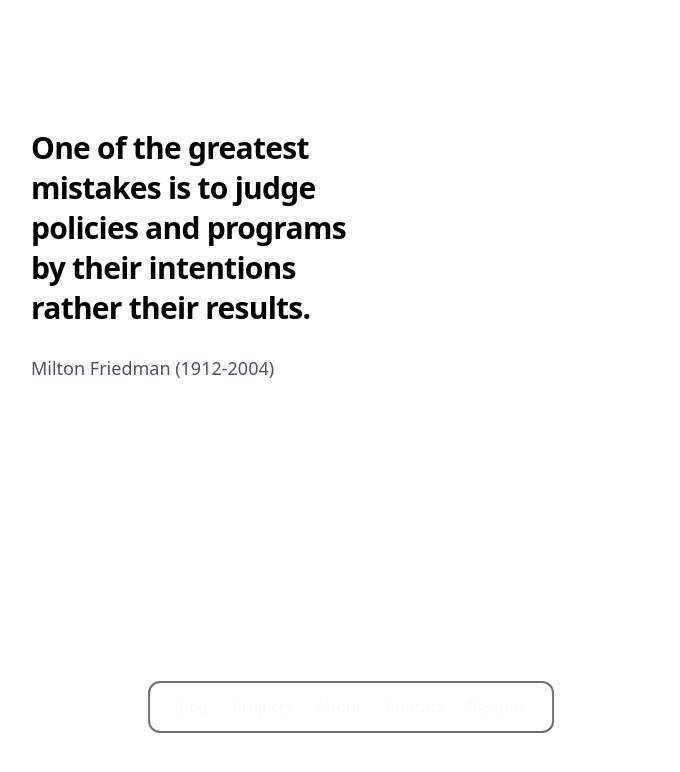
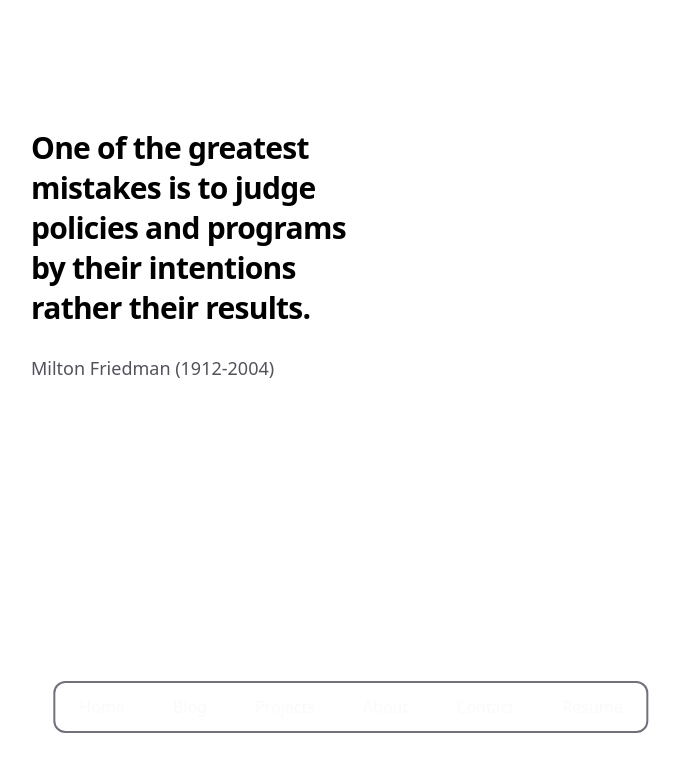
Before and after one commit to nflpurnama/naufal-portfolio, a Next.js app: page / in a window 1280 px wide. Shown: the top 772 px of the page, without its empty margins (289-969 px from the left). Built offline with nearby package versions, Linux system fonts and the light colour scheme.

Commit message:
[DEV] create navbar

```diff
--- a/src/components/navbar/navbar.tsx
+++ b/src/components/navbar/navbar.tsx
@@ -5,8 +5,8 @@ export function Navbar(){
     return (
         <nav className="fixed bottom-1/12 left-1/2 -translate-x-1/2 z-50
         border-2 border-zinc-500
-        rounded-xl px-6 py-3">
-        <ul className="flex gap-6 mx-auto">
+        rounded-xl">
+        <ul className="flex mx-auto">
           {NAVIGATION_LINKS.map(link => (
             <li key={link.href}>
               <NavbarLink href={link.href} label={link.label} />
--- a/src/components/navbar/navbarlink.tsx
+++ b/src/components/navbar/navbarlink.tsx
@@ -2,6 +2,6 @@ import Link from "next/link"
 
 export function NavbarLink({ label, href }: { label: string, href: string }){
     return(
-        <Link className="text-neutral-50" href={href}>{label}</Link>
+        <Link className="px-6 py-3 block text-neutral-50 hover:bg-neutral-500 hover:text-black rounded-md" href={href}>{label}</Link>
     )
 }
--- a/src/configs/navigation.ts
+++ b/src/configs/navigation.ts
@@ -1,6 +1,7 @@
 import { NavigationLink } from "@/types/navigation"
 
 export const NAVIGATION_LINKS = [
+    { href: "/", label: "Home"},
     { href: "/blog", label: "Blog"},
     { href: "/projects", label: "Projects"},
     { href: "/about", label: "About"},
```
